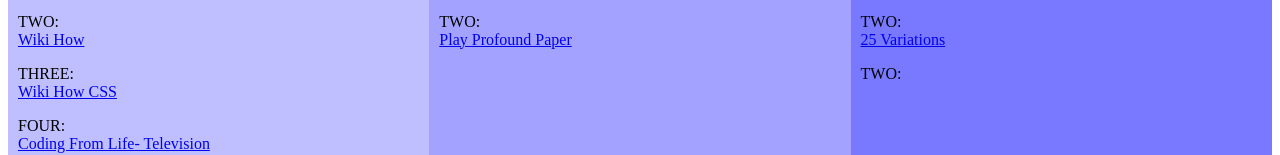
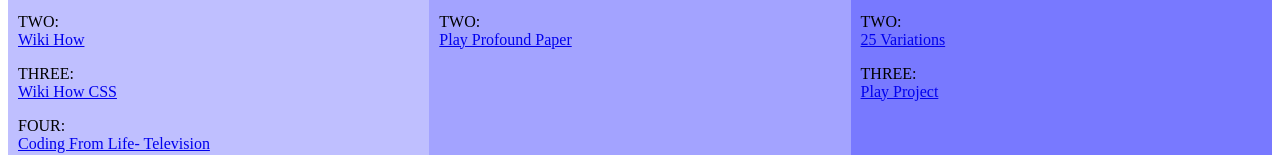
Before and after one commit to sabrinaaw/Class-site, a plain HTML site: page index.html in a window 1280 px wide. Shown: the part 217-372 px from the top of the page. Drawn offline with Linux system fonts and the light colour scheme.

Commit message:
Update index.html

```diff
--- a/index.html
+++ b/index.html
@@ -79,8 +79,8 @@
       <P>TWO:</br>
       <a href="Project2.html">25 Variations</a></P>
 
-      <P>TWO:</br>
-     <a href="Exercises/PlayProufound.html"
+      <P>THREE:</br>
+        <a href="Project 3.html">Play Project</a></P>
 
 
     </div>
```
